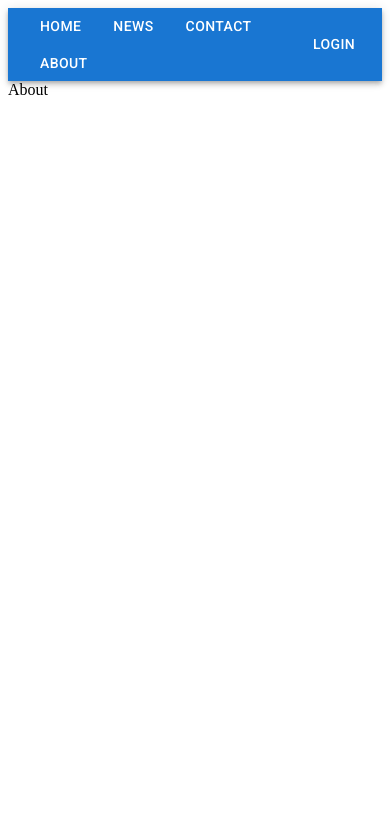
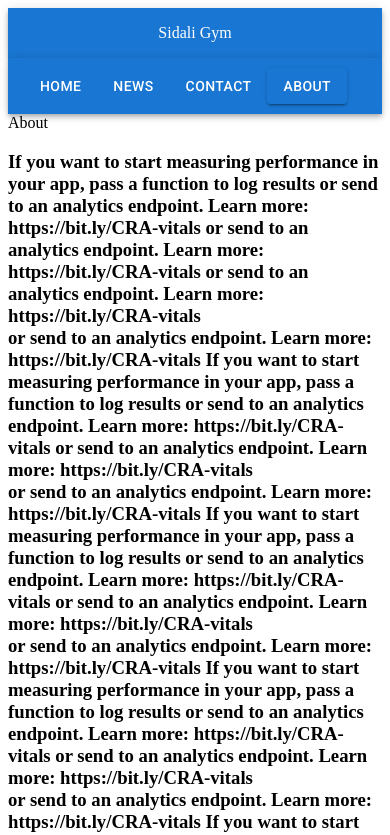
Before and after one commit to namrouche993/gymath, a React (Create React App) app: page /about in a window 390 px wide. Shown: the top 835 px of the page. Built offline with nearby package versions, Linux system fonts and the light colour scheme.

Commit message:
learning about responsive and grid

```diff
--- a/src/About.js
+++ b/src/About.js
@@ -2,6 +2,64 @@ import React from 'react'
 
 export default function About() {
   return (
-    <div>About</div>
+    <div>About
+      <h3>
+ If you want to start measuring performance in your app, pass a function
+ to log results
+or send to an analytics endpoint. Learn more: https://bit.ly/CRA-vitals
+
+or send to an analytics endpoint. Learn more: https://bit.ly/CRA-vitals
+or send to an analytics endpoint. Learn more: https://bit.ly/CRA-vitals <br></br>
+or send to an analytics endpoint. Learn more: https://bit.ly/CRA-vitals
+If you want to start measuring performance in your app, pass a function
+ to log results
+or send to an analytics endpoint. Learn more: https://bit.ly/CRA-vitals
+or send to an analytics endpoint. Learn more: https://bit.ly/CRA-vitals <br></br>
+or send to an analytics endpoint. Learn more: https://bit.ly/CRA-vitals
+If you want to start measuring performance in your app, pass a function
+ to log results
+or send to an analytics endpoint. Learn more: https://bit.ly/CRA-vitals
+or send to an analytics endpoint. Learn more: https://bit.ly/CRA-vitals <br></br>
+or send to an analytics endpoint. Learn more: https://bit.ly/CRA-vitals
+If you want to start measuring performance in your app, pass a function
+ to log results
+or send to an analytics endpoint. Learn more: https://bit.ly/CRA-vitals
+or send to an analytics endpoint. Learn more: https://bit.ly/CRA-vitals <br></br>
+or send to an analytics endpoint. Learn more: https://bit.ly/CRA-vitals
+If you want to start measuring performance in your app, pass a function
+ to log results
+or send to an analytics endpoint. Learn more: https://bit.ly/CRA-vitals
+or send to an analytics endpoint. Learn more: https://bit.ly/CRA-vitals <br></br>
+or send to an analytics endpoint. Learn more: https://bit.ly/CRA-vitals
+If you want to start measuring performance in your app, pass a function
+ to log results
+or send to an analytics endpoint. Learn more: https://bit.ly/CRA-vitals
+
+or send to an analytics endpoint. Learn more: https://bit.ly/CRA-vitals
+or send to an analytics endpoint. Learn more: https://bit.ly/CRA-vitals <br></br>
+or send to an analytics endpoint. Learn more: https://bit.ly/CRA-vitals
+If you want to start measuring performance in your app, pass a function
+ to log results
+or send to an analytics endpoint. Learn more: https://bit.ly/CRA-vitals
+or send to an analytics endpoint. Learn more: https://bit.ly/CRA-vitals
+or send to an analytics endpoint. Learn more: https://bit.ly/CRA-vitals <br></br>
+or send to an analytics endpoint. Learn more: https://bit.ly/CRA-vitals
+If you want to start measuring performance in your app, pass a function
+ to log results
+or send to an analytics endpoint. Learn more: https://bit.ly/CRA-vitals
+or send to an analytics endpoint. Learn more: https://bit.ly/CRA-vitals
+or send to an analytics endpoint. Learn more: https://bit.ly/CRA-vitals <br></br>
+or send to an analytics endpoint. Learn more: https://bit.ly/CRA-vitals
+If you want to start measuring performance in your app, pass a function
+ to log results
+or send to an analytics endpoint. Learn more: https://bit.ly/CRA-vitals
+or send to an analytics endpoint. Learn more: https://bit.ly/CRA-vitals
+or send to an analytics endpoint. Learn more: https://bit.ly/CRA-vitals <br></br>
+or send to an analytics endpoint. Learn more: https://bit.ly/CRA-vitals
+If you want to start measuring performance in your app, pass a function
+ to log results
+or send to an analytics endpoint. Learn more: https://bit.ly/CRA-vitals
+      </h3>
+    </div>
   )
 }
--- a/src/Contact.js
+++ b/src/Contact.js
@@ -1,7 +1,17 @@
+import { Grid,Box } from '@mui/material'
 import React from 'react'
 
 export default function Contact() {
   return (
-    <div>Contact</div>
+    <div>
+      <Grid container direction='row' sx={{display:'flex'}}>
+          <Grid xs={12} md={6} sx={{lineHeight:5,textAlign:'center' ,fontSize:'1.5rem',boxShadow:'5px 5px 8px 2px rgb(20 25 30 / 30%)'}}>
+              0
+          </Grid>
+          <Grid xs={12} md={6} sx={{lineHeight:4,textAlign:'center',fontSize:'1.5rem',boxShadow:'5px 5px 8px 2px rgb(20 25 30 / 30%)'}}>
+               0.1
+          </Grid>
+      </Grid>
+    </div>
   )
 }
--- a/src/Mainwithnav.js
+++ b/src/Mainwithnav.js
@@ -4,6 +4,7 @@ import Box from '@mui/material/Box';
 import Toolbar from '@mui/material/Toolbar';
 import Typography from '@mui/material/Typography';
 import Button from '@mui/material/Button';
+import AdbIcon from '@mui/icons-material/Adb';
 
 /////***NOO maybe false***//import Link from '@mui/material/Link';
 
@@ -14,8 +15,13 @@ import Button from '@mui/material/Button';
 
 
 export default function Mainwithnav() {
+
+
   return (
     <Box sx={{ flexGrow: 1 }}>
+      <AppBar position="static" sx={{ display: { xs: 'flex', md: 'none' }, mr: 1 }} >
+        <p style={{textAlign:'center'}}>Sidali Gym</p>
+      </AppBar>
       <AppBar position="static">
         <Toolbar>
 
@@ -43,20 +49,20 @@ export default function Mainwithnav() {
             SIDALI <br></br> GYM
           </Typography>
           <Box sx={{ flexGrow: 1 }} >
-        <Button href='/home' variant="h1">
+        <Button href='/home' variant={document.location.pathname=="/home" ? ("contained"):("h6")}>
             Home
         </Button>
-          <Button href='/news' variant="h6">
+          <Button href='/news' variant={document.location.pathname=="/news" ? ("contained"):("h6")}>
             News
           </Button>
-          <Button href='/contact' variant="h6">
+          <Button href='/contact' variant={document.location.pathname=="/contact" ? ("contained"):("h6")}>
             Contact
           </Button>
-          <Button href='/about' variant="h6">
+          <Button href='/about' variant={document.location.pathname=="/about" ? ("contained"):("h6")}>
             About
           </Button>
         </Box>
-             <Button color="inherit">Login</Button>
+        <AdbIcon sx={{display: { xs: 'none', md: 'flex' }, mr: 1 }} />
 
         </Toolbar>
       </AppBar>
--- a/src/News.js
+++ b/src/News.js
@@ -1,7 +1,15 @@
-import React from 'react'
+import React, { useEffect, useState } from 'react'
 
 export default function News() {
+  const [varbttn,setVarbttn]=useState('contained')
+
+  useEffect(() => {
+      if(document.location.pathname=="/news"){
+            setVarbttn("outlined")
+    }
+  },[])
+
   return (
-    <div>News</div>
+    <div>News {varbttn}</div>
   )
 }
```
